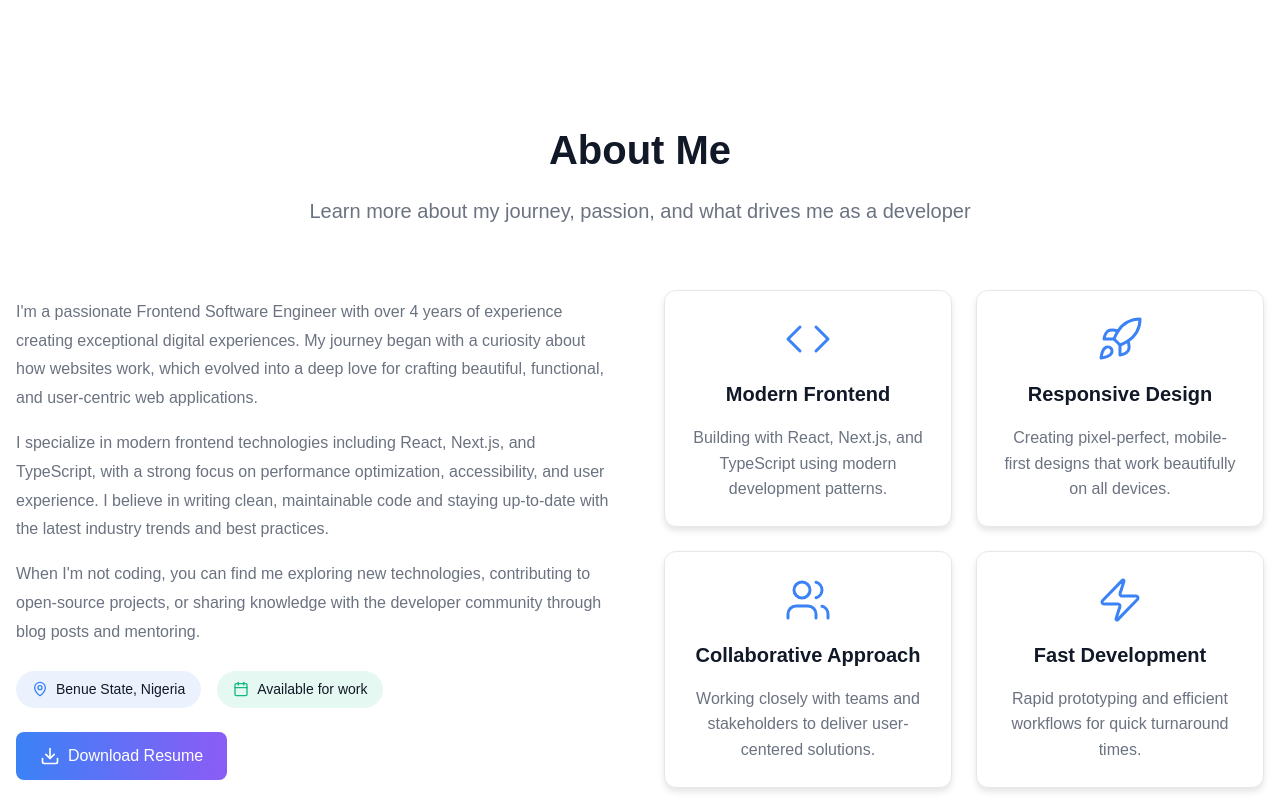
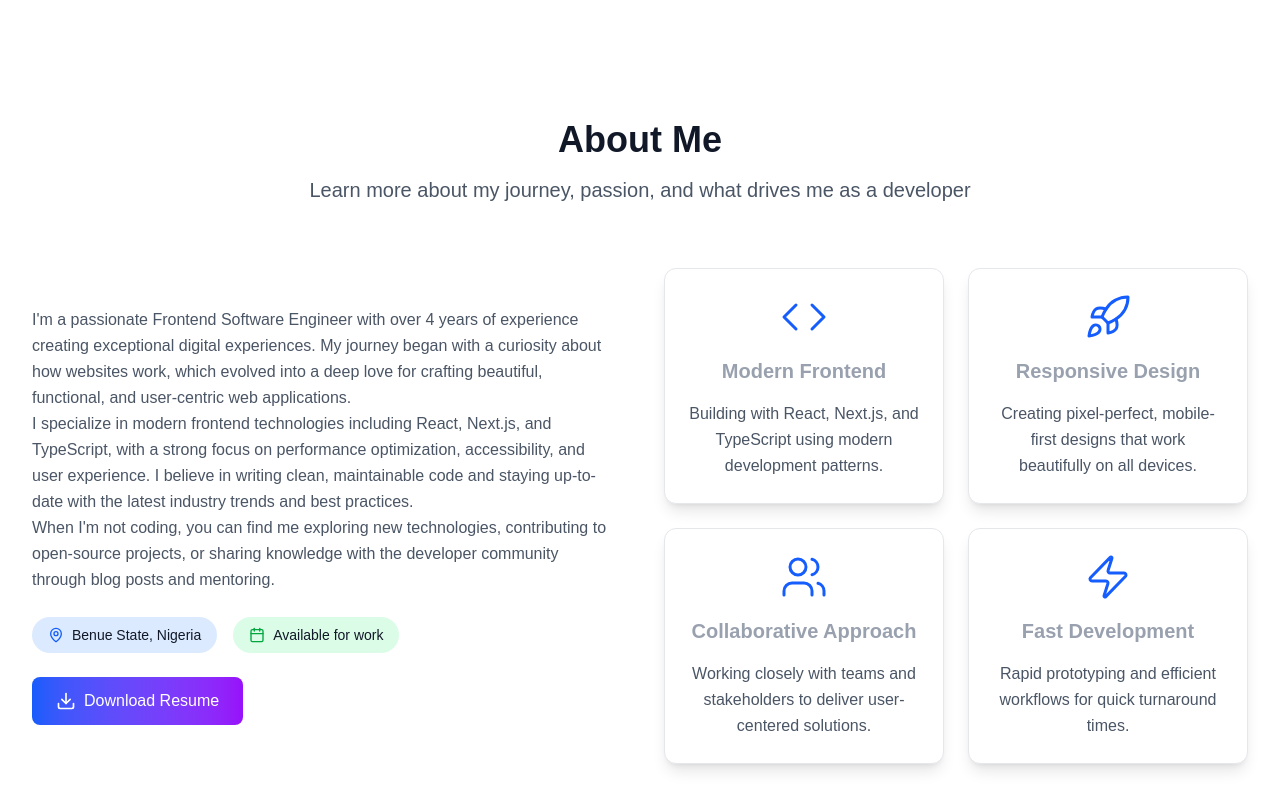
Before and after one commit to StivinTaesoo/stephen-tersoo, a Next.js app: page / in a window 1280 px wide. Shown: the part 760-1560 px from the top of the page. Built offline with nearby package versions, Linux system fonts and the light colour scheme.

Commit message:
Fix about section theme

```diff
--- a/app/sections/AboutSection.tsx
+++ b/app/sections/AboutSection.tsx
@@ -47,83 +47,61 @@ const services: ServiceCard[] = [
 
 const AboutSection = () => {
     const { theme } = useTheme();
-
-    // Define colors based on theme
     const isDark = theme === "dark";
 
     return (
-        <section id="about" style={{ padding: "5rem 1rem" }}>
-            <div style={{ maxWidth: "80rem", margin: "0 auto" }}>
+        <section id="about" className="py-20 px-4 sm:px-6 lg:px-8">
+            <div className="max-w-7xl mx-auto">
                 <motion.div
                     initial={{ opacity: 0, y: 20 }}
                     whileInView={{ opacity: 1, y: 0 }}
                     transition={{ duration: 0.6 }}
                     viewport={{ once: true }}
-                    style={{ textAlign: "center", marginBottom: "4rem" }}
+                    className="text-center mb-16"
                 >
-                    <h2
-                        style={{
-                            fontSize: "2.5rem",
-                            fontWeight: "bold",
-                            marginBottom: "1rem",
-                        }}
-                    >
+                    <h2 className="text-3xl sm:text-4xl font-bold mb-4">
                         About Me
                     </h2>
                     <p
-                        style={{
-                            fontSize: "1.25rem",
-                            color: "var(--text-secondary)",
-                            maxWidth: "48rem",
-                            margin: "0 auto",
-                        }}
+                        className={`text-xl ${
+                            isDark ? "text-gray-400" : "text-gray-600"
+                        }   max-w-3xl mx-auto`}
                     >
                         Learn more about my journey, passion, and what drives me
                         as a developer
                     </p>
                 </motion.div>
 
-                <div
-                    style={{
-                        display: "grid",
-                        gridTemplateColumns:
-                            "repeat(auto-fit, minmax(300px, 1fr))",
-                        gap: "3rem",
-                        alignItems: "center",
-                    }}
-                >
+                <div className="grid grid-cols-1 lg:grid-cols-2 gap-12 items-center">
                     <motion.div
                         initial={{ opacity: 0, x: -30 }}
                         whileInView={{ opacity: 1, x: 0 }}
                         transition={{ duration: 0.6 }}
                         viewport={{ once: true }}
-                        style={{
-                            display: "flex",
-                            flexDirection: "column",
-                            gap: "1.5rem",
-                        }}
+                        className="space-y-6"
                     >
-                        <div>
+                        <div
+                            className={`prose  ${
+                                isDark ? "prose-dark" : "prose-lg"
+                            }  max-w-none`}
+                        >
                             <p
-                                style={{
-                                    color: "var(--text-secondary)",
-                                    lineHeight: "1.8",
-                                    marginBottom: "1rem",
-                                }}
+                                className={`${
+                                    isDark ? "text-gray-300" : "text-gray-600"
+                                } leading-relaxed`}
                             >
-                                I'm a passionate Frontend Software Engineer with
-                                over 4 years of experience creating exceptional
-                                digital experiences. My journey began with a
-                                curiosity about how websites work, which evolved
-                                into a deep love for crafting beautiful,
-                                functional, and user-centric web applications.
+                                I&apos;m a passionate Frontend Software Engineer
+                                with over 4 years of experience creating
+                                exceptional digital experiences. My journey
+                                began with a curiosity about how websites work,
+                                which evolved into a deep love for crafting
+                                beautiful, functional, and user-centric web
+                                applications.
                             </p>
                             <p
-                                style={{
-                                    color: "var(--text-secondary)",
-                                    lineHeight: "1.8",
-                                    marginBottom: "1rem",
-                                }}
+                                className={`${
+                                    isDark ? "text-gray-300" : "text-gray-600"
+                                } leading-relaxed`}
                             >
                                 I specialize in modern frontend technologies
                                 including React, Next.js, and TypeScript, with a
@@ -134,15 +112,14 @@ const AboutSection = () => {
                                 best practices.
                             </p>
                             <p
-                                style={{
-                                    color: "var(--text-secondary)",
-                                    lineHeight: "1.8",
-                                }}
+                                className={`${
+                                    isDark ? "text-gray-300" : "text-gray-600"
+                                } leading-relaxed`}
                             >
-                                When I'm not coding, you can find me exploring
-                                new technologies, contributing to open-source
-                                projects, or sharing knowledge with the
-                                developer community through blog posts and
+                                When I&apos;m not coding, you can find me
+                                exploring new technologies, contributing to
+                                open-source projects, or sharing knowledge with
+                                the developer community through blog posts and
                                 mentoring.
                             </p>
                         </div>
@@ -152,59 +129,35 @@ const AboutSection = () => {
                             whileInView={{ opacity: 1, y: 0 }}
                             transition={{ duration: 0.6, delay: 0.2 }}
                             viewport={{ once: true }}
-                            style={{
-                                display: "flex",
-                                flexWrap: "wrap",
-                                gap: "1rem",
-                            }}
+                            className="flex flex-wrap gap-4"
                         >
-                            <div
-                                style={{
-                                    display: "flex",
-                                    alignItems: "center",
-                                    gap: "0.5rem",
-                                    background: isDark
-                                        ? "rgba(59, 130, 246, 0.2)"
-                                        : "rgba(59, 130, 246, 0.1)",
-                                    padding: "0.5rem 1rem",
-                                    borderRadius: "9999px",
-                                }}
-                            >
+                            <div className="flex items-center space-x-2 bg-blue-100 dark:bg-blue-900/30 px-4 py-2 rounded-full">
                                 <MapPin
                                     size={16}
-                                    style={{ color: "var(--accent-blue)" }}
+                                    className={`${
+                                        isDark
+                                            ? "text-blue-400"
+                                            : "text-blue-600"
+                                    } `}
                                 />
-                                <span
-                                    style={{
-                                        fontSize: "0.875rem",
-                                        fontWeight: "500",
-                                    }}
-                                >
+                                <span className="text-sm font-medium">
                                     Benue State, Nigeria
                                 </span>
                             </div>
                             <div
-                                style={{
-                                    display: "flex",
-                                    alignItems: "center",
-                                    gap: "0.5rem",
-                                    background: isDark
-                                        ? "rgba(16, 185, 129, 0.2)"
-                                        : "rgba(16, 185, 129, 0.1)",
-                                    padding: "0.5rem 1rem",
-                                    borderRadius: "9999px",
-                                }}
+                                className={`flex items-center space-x-2 ${
+                                    isDark ? "bg-green-900/30" : "bg-green-100"
+                                } px-4 py-2 rounded-full`}
                             >
                                 <Calendar
                                     size={16}
-                                    style={{ color: "var(--accent-green)" }}
+                                    className={`${
+                                        isDark
+                                            ? "text-green-400"
+                                            : "text-green-600"
+                                    }`}
                                 />
-                                <span
-                                    style={{
-                                        fontSize: "0.875rem",
-                                        fontWeight: "500",
-                                    }}
-                                >
+                                <span className="text-sm font-medium">
                                     Available for work
                                 </span>
                             </div>
@@ -215,34 +168,13 @@ const AboutSection = () => {
                             whileInView={{ opacity: 1, y: 0 }}
                             transition={{ duration: 0.6, delay: 0.3 }}
                             viewport={{ once: true }}
+                            className="flex items-center space-x-2 px-6 py-3 bg-gradient-to-r from-blue-600 to-purple-600 text-white rounded-lg hover:from-blue-700 hover:to-purple-700 transition-all duration-200 transform hover:scale-105"
                             onClick={() =>
                                 window.open(
                                     "/images/stephen-tersoo-resume.pdf",
                                     "_blank"
                                 )
                             }
-                            style={{
-                                display: "flex",
-                                alignItems: "center",
-                                gap: "0.5rem",
-                                padding: "0.75rem 1.5rem",
-                                background:
-                                    "linear-gradient(to right, #3b82f6, #8b5cf6)",
-                                color: "white",
-                                border: "none",
-                                borderRadius: "0.5rem",
-                                cursor: "pointer",
-                                fontSize: "1rem",
-                                fontWeight: "500",
-                                transition: "transform 0.2s ease",
-                                width: "fit-content",
-                            }}
-                            onMouseEnter={(e) => {
-                                e.currentTarget.style.transform = "scale(1.05)";
-                            }}
-                            onMouseLeave={(e) => {
-                                e.currentTarget.style.transform = "scale(1)";
-                            }}
                         >
                             <Download size={20} />
                             <span>Download Resume</span>
@@ -254,64 +186,30 @@ const AboutSection = () => {
                         whileInView={{ opacity: 1, x: 0 }}
                         transition={{ duration: 0.6, delay: 0.2 }}
                         viewport={{ once: true }}
-                        style={{
-                            display: "grid",
-                            gridTemplateColumns:
-                                "repeat(auto-fit, minmax(200px, 1fr))",
-                            gap: "1.5rem",
-                        }}
+                        className="grid grid-cols-1 md:grid-cols-2 gap-6"
                     >
                         {services.map((service, index) => {
                             const Icon = service.icon;
                             return (
                                 <div
                                     key={index}
-                                    style={{
-                                        background: "var(--card-bg)",
-                                        padding: "1.5rem",
-                                        borderRadius: "0.75rem",
-                                        border: "1px solid var(--card-border)",
-                                        boxShadow: `0 4px 6px var(--card-shadow)`,
-                                        transition: "box-shadow 0.3s ease",
-                                    }}
-                                    onMouseEnter={(e) => {
-                                        e.currentTarget.style.boxShadow = `0 10px 15px var(--card-shadow)`;
-                                    }}
-                                    onMouseLeave={(e) => {
-                                        e.currentTarget.style.boxShadow = `0 4px 6px var(--card-shadow)`;
-                                    }}
+                                    className={`${
+                                        isDark
+                                            ? "bg-gray-800 border-gray-700"
+                                            : "bg-white border-gray-200"
+                                    } p-6 rounded-xl shadow-lg border  `}
                                 >
-                                    <div
-                                        style={{
-                                            display: "flex",
-                                            flexDirection: "column",
-                                            alignItems: "center",
-                                            textAlign: "center",
-                                            gap: "1rem",
-                                        }}
-                                    >
-                                        <Icon
-                                            size={48}
-                                            style={{
-                                                color: "var(--accent-blue)",
-                                                strokeWidth: 1.5,
-                                            }}
-                                        />
-                                        <h3
-                                            style={{
-                                                fontSize: "1.25rem",
-                                                fontWeight: "600",
-                                                color: "var(--text-primary)",
-                                            }}
-                                        >
+                                    <div className="flex flex-col items-center text-center space-y-4">
+                                        <div className="relative">
+                                            <Icon
+                                                className="w-12 h-12 text-blue-600"
+                                                strokeWidth={1.5}
+                                            />
+                                        </div>
+                                        <h3 className="text-xl font-semibold text-gray-400">
                                             {service.title}
                                         </h3>
-                                        <p
-                                            style={{
-                                                color: "var(--text-secondary)",
-                                                lineHeight: "1.6",
-                                            }}
-                                        >
+                                        <p className="text-gray-600 leading-relaxed">
                                             {service.description}
                                         </p>
                                     </div>
```
